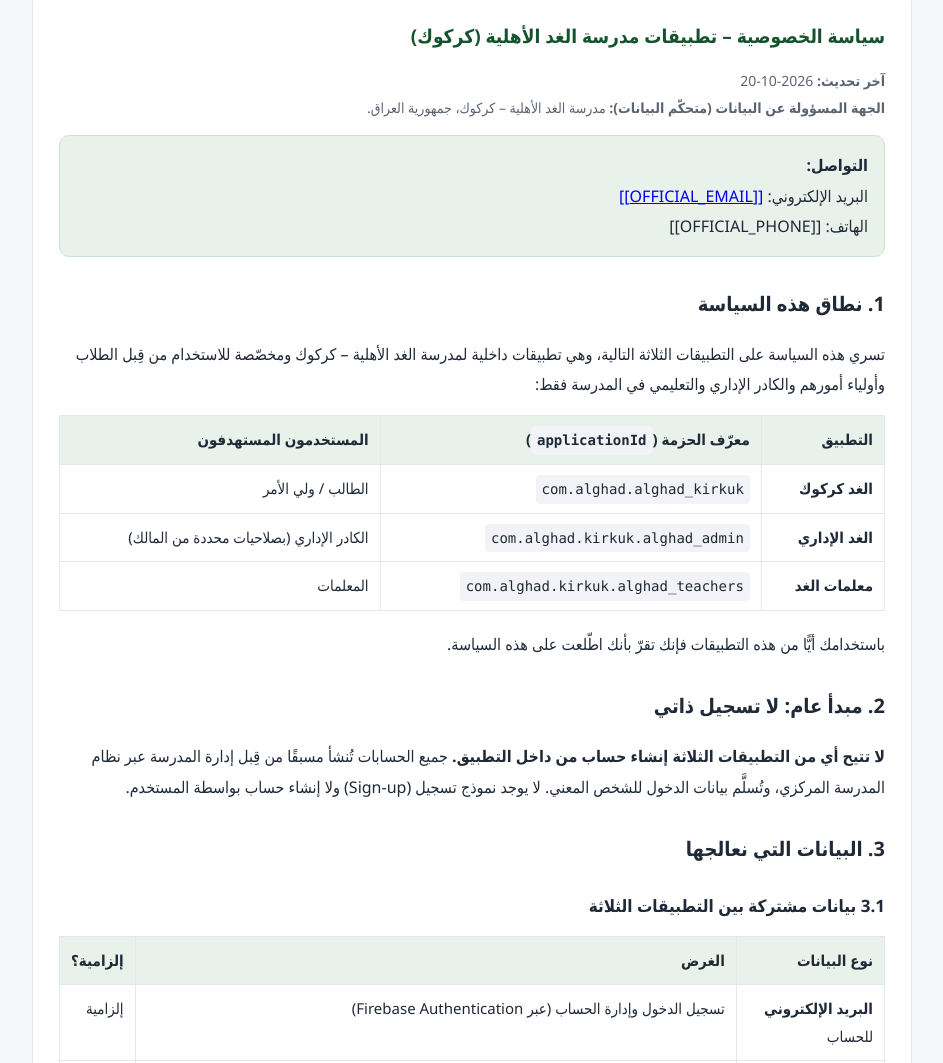
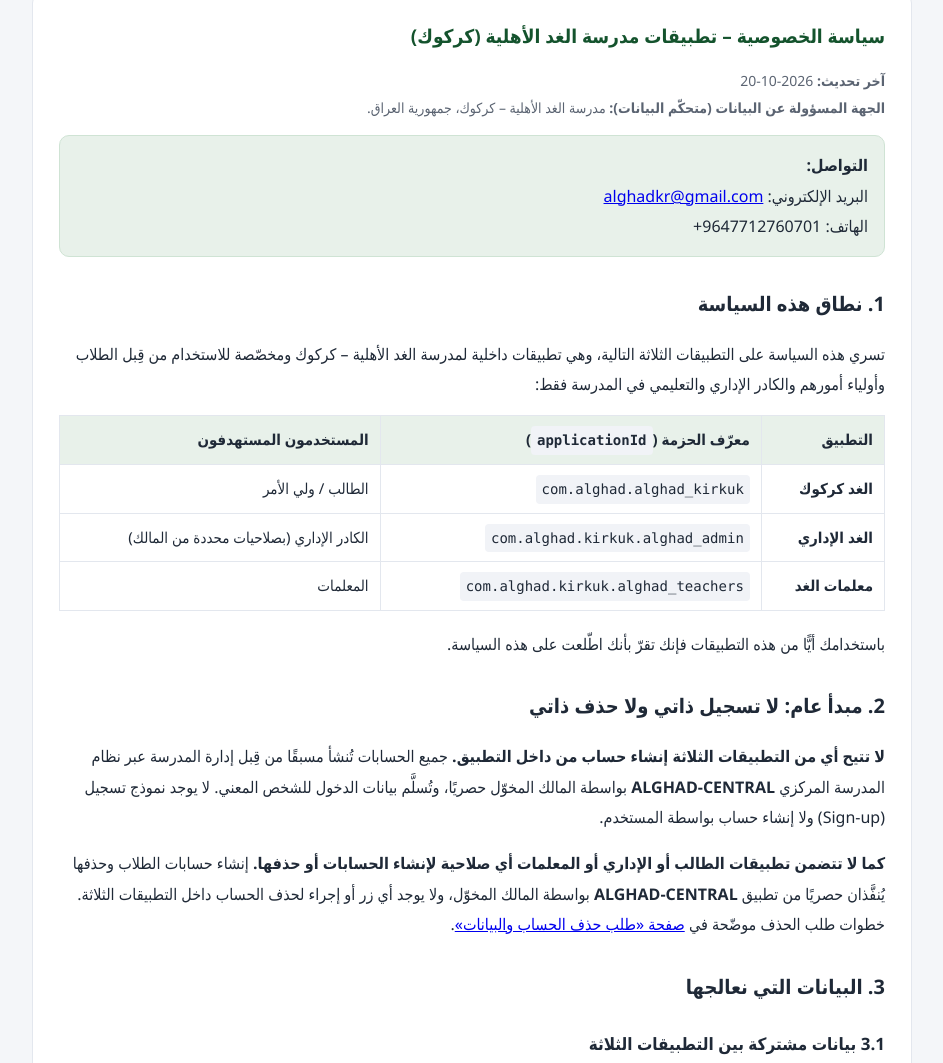
Before and after one commit to abdoullafadil/alghad-play-pages, a plain HTML site: page privacy.html in a window 1280 px wide. Shown: the part 223-1286 px from the top of the page, without its empty margins (168-1111 px from the left). Drawn offline with Linux system fonts and the light colour scheme.

Commit message:
Fill official contact details and clarify account deletion is executed only from ALGHAD-CENTRAL

```diff
--- a/privacy.html
+++ b/privacy.html
@@ -29,8 +29,8 @@
     </p>
     <div class="contact">
       <strong>التواصل:</strong><br>
-      البريد الإلكتروني: <a href="mailto:[[OFFICIAL_EMAIL]]">[[OFFICIAL_EMAIL]]</a><br>
-      الهاتف: <span dir="ltr">[[OFFICIAL_PHONE]]</span>
+      البريد الإلكتروني: <a href="mailto:alghadkr@gmail.com">alghadkr@gmail.com</a><br>
+      الهاتف: <span dir="ltr">+9647712760701</span>
     </div>
 
     <h2>1. نطاق هذه السياسة</h2>
@@ -45,8 +45,9 @@
     </table>
     <p>باستخدامك أيًّا من هذه التطبيقات فإنك تقرّ بأنك اطّلعت على هذه السياسة.</p>
 
-    <h2>2. مبدأ عام: لا تسجيل ذاتي</h2>
-    <p><strong>لا تتيح أي من التطبيقات الثلاثة إنشاء حساب من داخل التطبيق.</strong> جميع الحسابات تُنشأ مسبقًا من قِبل إدارة المدرسة عبر نظام المدرسة المركزي، وتُسلَّم بيانات الدخول للشخص المعني. لا يوجد نموذج تسجيل (Sign-up) ولا إنشاء حساب بواسطة المستخدم.</p>
+    <h2>2. مبدأ عام: لا تسجيل ذاتي ولا حذف ذاتي</h2>
+    <p><strong>لا تتيح أي من التطبيقات الثلاثة إنشاء حساب من داخل التطبيق.</strong> جميع الحسابات تُنشأ مسبقًا من قِبل إدارة المدرسة عبر نظام المدرسة المركزي <strong>ALGHAD-CENTRAL</strong> بواسطة المالك المخوّل حصريًا، وتُسلَّم بيانات الدخول للشخص المعني. لا يوجد نموذج تسجيل (Sign-up) ولا إنشاء حساب بواسطة المستخدم.</p>
+    <p><strong>كما لا تتضمن تطبيقات الطالب أو الإداري أو المعلمات أي صلاحية لإنشاء الحسابات أو حذفها.</strong> إنشاء حسابات الطلاب وحذفها يُنفَّذان حصريًا من تطبيق <strong>ALGHAD-CENTRAL</strong> بواسطة المالك المخوّل، ولا يوجد أي زر أو إجراء لحذف الحساب داخل التطبيقات الثلاثة. خطوات طلب الحذف موضّحة في <a href="data-deletion.html">صفحة «طلب حذف الحساب والبيانات»</a>.</p>
 
     <h2>3. البيانات التي نعالجها</h2>
 
@@ -149,6 +150,7 @@
       <li>إشعاراته ورموز أجهزته (FCM)،</li>
       <li>بيانات الطالب داخل سجلات الحضور: يُزال <strong>صف الطالب فقط</strong> من الجلسات المشتركة، مع إعادة احتساب العدّادات، دون المساس ببيانات بقية الطلاب.</li>
     </ul>
+    <p>يُتَّخذ إجراء الحذف النهائي حصريًا من تطبيق <strong>ALGHAD-CENTRAL</strong> بواسطة المالك المخوّل، وبناءً على طلب مقدَّم عبر قنوات التواصل المذكورة أعلاه. وبعد إتمامه <strong>يتعذّر تسجيل الدخول بالحساب مجددًا نهائيًا</strong>، وتُلغى صلاحية الوصول إلى التطبيق، ولا يُعاد إنشاء الحساب تلقائيًا.</p>
     <p>تبقى فقط السجلات المشتركة <strong>غير الشخصية</strong> الخاصة بالصف/الشعبة (مثل المفكرة اليومية للصف)، لأنها لا تُعرّف بأي طالب بعينه. خطوات طلب الحذف موضّحة في صفحة «طلب حذف الحساب والبيانات»: <a href="data-deletion.html">اضغط هنا</a>.</p>
 
     <h2>10. حقوقك</h2>
@@ -167,8 +169,8 @@
     <h2>12. التواصل</h2>
     <div class="contact">
       <strong>مدرسة الغد الأهلية – كركوك</strong><br>
-      البريد الإلكتروني: <a href="mailto:[[OFFICIAL_EMAIL]]">[[OFFICIAL_EMAIL]]</a><br>
-      الهاتف: <span dir="ltr">[[OFFICIAL_PHONE]]</span>
+      البريد الإلكتروني: <a href="mailto:alghadkr@gmail.com">alghadkr@gmail.com</a><br>
+      الهاتف: <span dir="ltr">+9647712760701</span>
     </div>
   </main>
 
@@ -181,8 +183,8 @@
     </p>
     <div class="contact">
       <strong>Contact:</strong><br>
-      Email: <a href="mailto:[[OFFICIAL_EMAIL]]">[[OFFICIAL_EMAIL]]</a><br>
-      Phone: <span dir="ltr">[[OFFICIAL_PHONE]]</span>
+      Email: <a href="mailto:alghadkr@gmail.com">alghadkr@gmail.com</a><br>
+      Phone: <span dir="ltr">+9647712760701</span>
     </div>
 
     <h2>1. Scope</h2>
@@ -197,8 +199,9 @@
     </table>
     <p>By using any of these applications, you confirm that you have reviewed this policy.</p>
 
-    <h2>2. General principle: no self sign-up</h2>
-    <p><strong>None of the three applications allows creating an account from within the app.</strong> All accounts are created in advance by the school administration through the school's central system, and the login credentials are handed to the relevant person. There is no sign-up form and no user-created accounts.</p>
+    <h2>2. General principle: no self sign-up and no self deletion</h2>
+    <p><strong>None of the three applications allows creating an account from within the app.</strong> All accounts are created in advance by the school administration through the school's central system <strong>ALGHAD-CENTRAL</strong>, exclusively by the authorized owner, and the login credentials are handed to the relevant person. There is no sign-up form and no user-created accounts.</p>
+    <p><strong>The student, admin, and teachers applications contain no permission to create or delete accounts.</strong> Creating and deleting student accounts is performed exclusively from the <strong>ALGHAD-CENTRAL</strong> application by the authorized owner; there is no account-deletion button or action inside any of the three applications. The deletion request steps are described on the <a href="data-deletion.html#en">"Account &amp; Data Deletion Request"</a> page.</p>
 
     <h2>3. Data we process</h2>
 
@@ -301,6 +304,7 @@
       <li>their notifications and device tokens (FCM),</li>
       <li>the student's data within attendance records: only the <strong>student's own row</strong> is removed from shared sessions, with counters recalculated, without affecting other students' data.</li>
     </ul>
+    <p>Final deletion is performed exclusively from the <strong>ALGHAD-CENTRAL</strong> application by the authorized owner, following a request submitted through the contact channels listed above. Once completed, <strong>signing in with the account is permanently impossible</strong>, access to the application is revoked, and the account is not automatically recreated.</p>
     <p>Only the <strong>non-personal</strong> shared class/section records remain (such as the class daily diary), because they do not identify any individual student. The deletion request steps are described on the "Account &amp; Data Deletion Request" page: <a href="data-deletion.html#en">click here</a>.</p>
 
     <h2>10. Your rights</h2>
@@ -319,8 +323,8 @@
     <h2>12. Contact</h2>
     <div class="contact">
       <strong>Alghad Private School — Kirkuk</strong><br>
-      Email: <a href="mailto:[[OFFICIAL_EMAIL]]">[[OFFICIAL_EMAIL]]</a><br>
-      Phone: <span dir="ltr">[[OFFICIAL_PHONE]]</span>
+      Email: <a href="mailto:alghadkr@gmail.com">alghadkr@gmail.com</a><br>
+      Phone: <span dir="ltr">+9647712760701</span>
     </div>
   </section>
 
```
Also changed, not shown: data-deletion.html (+17 -9 lines).
